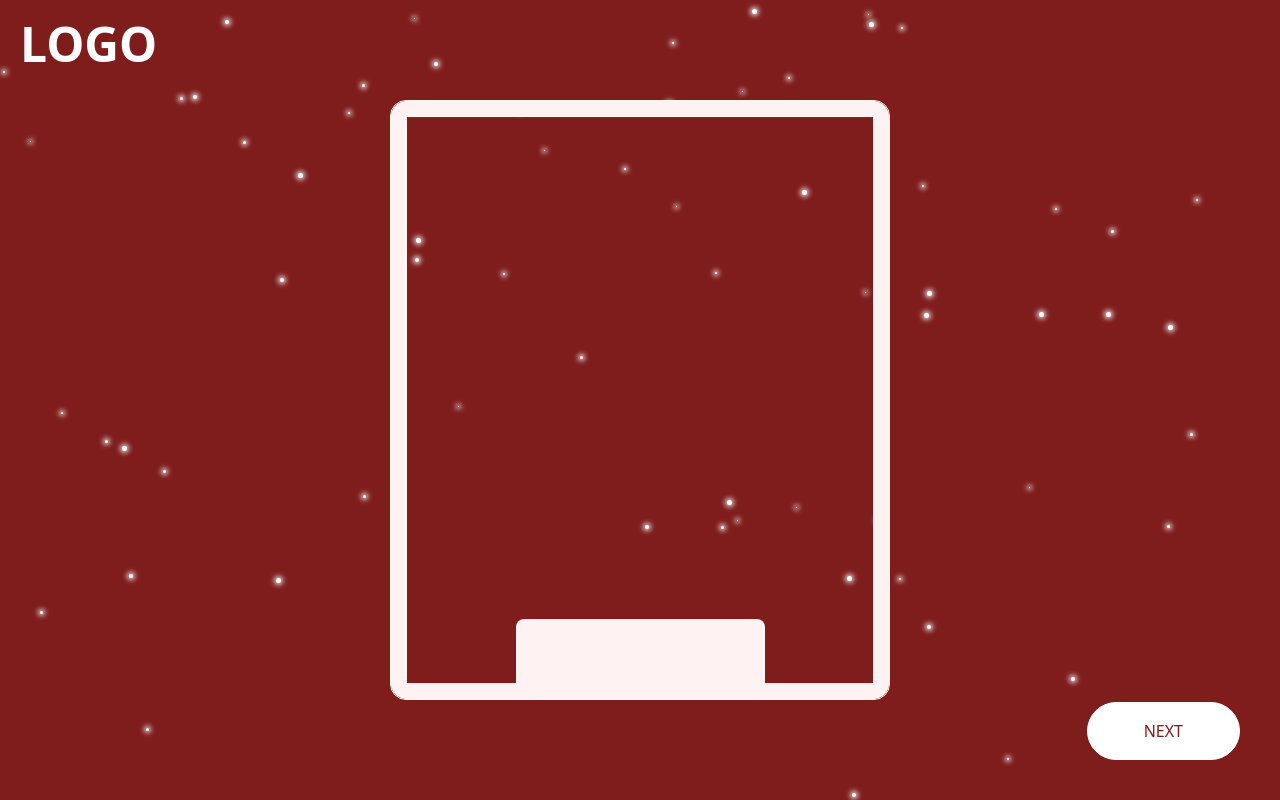
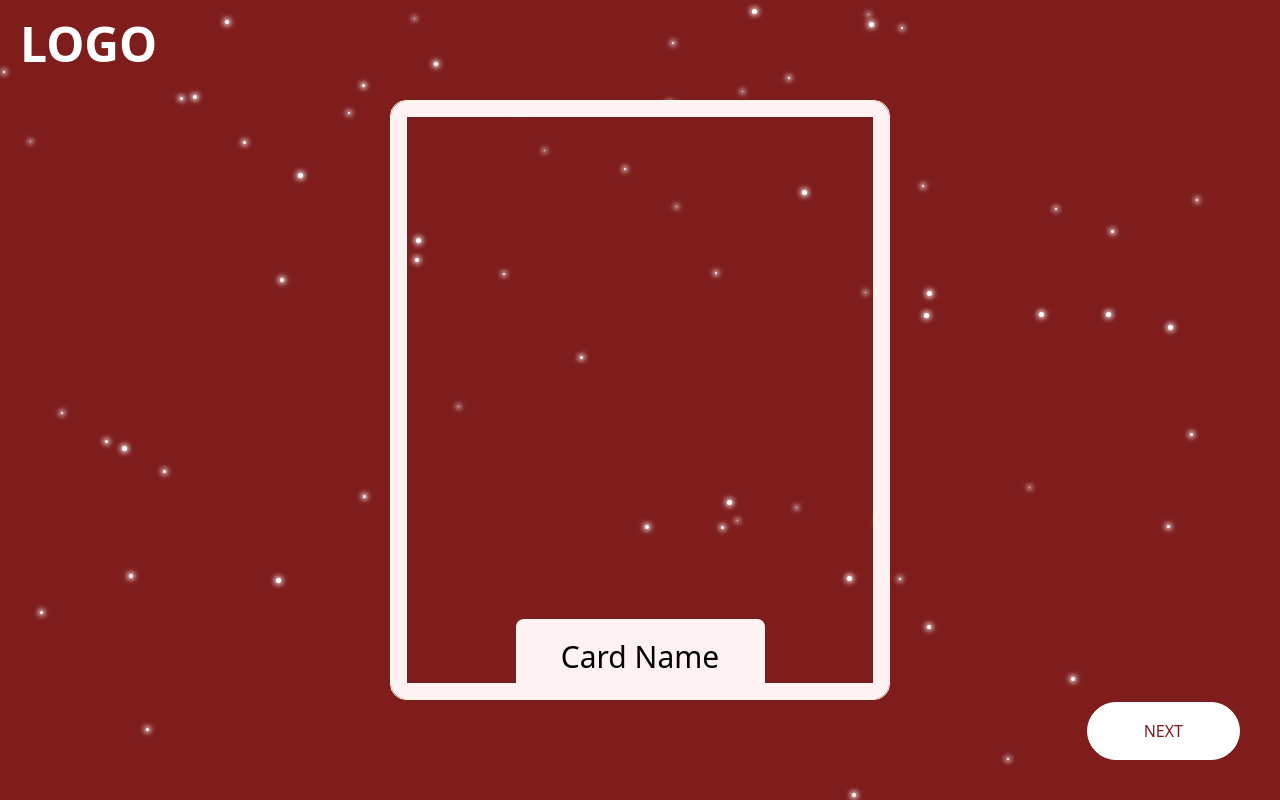
Before and after one commit to adarshkunwar/christmas-card, a React (Vite) app: page / in a window 1280 px wide. Built offline with nearby package versions, Linux system fonts and the light colour scheme.

Commit message:
style(card): Implemented Card turning back

```diff
--- a/src/components/Card.tsx
+++ b/src/components/Card.tsx
@@ -4,7 +4,6 @@ import { RootState } from "../store/store";
 
 const Card = ({ cardStage }: { cardStage: number }) => {
   const { cardImage, cardName } = useSelector((state: RootState) => state.card);
-
   const [position, setPosition] = useState({
     x: "50%",
     y: "50%",
@@ -13,26 +12,31 @@ const Card = ({ cardStage }: { cardStage: number }) => {
   useEffect(() => {
     if (cardStage == 2) setPosition({ x: "25%", y: "50%" });
     if (cardStage == 3) setPosition({ x: "75%", y: "50%" });
+    if (cardStage == 4) setPosition({ x: "50%", y: "50%" });
   }, [cardStage]);
-
-  console.log(cardStage);
 
   return (
     <div
-      className="absolute h-[75vh] w-[500px] -translate-x-1/2 -translate-y-1/2 border border-yellow-50 rounded-2xl overflow-hidden transform-all duration-1000"
+      className="absolute [perspective:1000px] h-[75vh] w-[500px] -translate-x-1/2 -translate-y-1/2 duration-1000"
       style={{
         left: position.x,
         top: position.y,
-        animation: "bounce 1s infinite",
       }}
     >
+      <div
+        className="relative h-full w-full [transform-style:preserve-3d] transition-all duration-1000"
+        style={{
+          transform: cardStage === 4 ? "rotateY(180deg)" : "rotateY(0deg)",
+        }}
+      >
+        {/* Front face */}
+        <div className="absolute h-full w-full [backface-visibility:hidden] border border-yellow-50 rounded-2xl overflow-hidden">
           <div className="relative h-full w-full">
             {/* creating borders */}
             <div className="absolute left-0 right-0 top-0 h-4 bg-red-50 rounded-t-2xl"></div>
             <div className="absolute bottom-0 left-0 right-0 h-4 bg-red-50 rounded-b-2xl"></div>
             <div className="absolute bottom-0 right-0 top-0 w-4 bg-red-50 rounded-r-2xl"></div>
             <div className="absolute bottom-0 left-0 top-0 w-4 bg-red-50 rounded-l-2xl"></div>
-
             {cardImage && (
               <img
                 src={cardImage}
@@ -42,7 +46,16 @@ const Card = ({ cardStage }: { cardStage: number }) => {
             )}
             {/* card name */}
             <div className="absolute bottom-0 right-1/4 left-1/4 h-20 bg-red-50 rounded-b-2xl text-3xl pt-5 rounded-lg">
-          <div className="flex justify-center">{cardName ?? "Card Name"}</div>
+              <div className="flex justify-center">
+                {cardName ? cardName : "Card Name"}
+              </div>
+            </div>
+          </div>
+        </div>
+
+        {/* Back face */}
+        <div className="absolute h-full w-full [backface-visibility:hidden] [transform:rotateY(180deg)] rounded-2xl overflow-hidden">
+          <div className="h-full w-full bg-white p-4">backface</div>
         </div>
       </div>
     </div>
```
Lines whose indentation alone changed are shown as unchanged.
